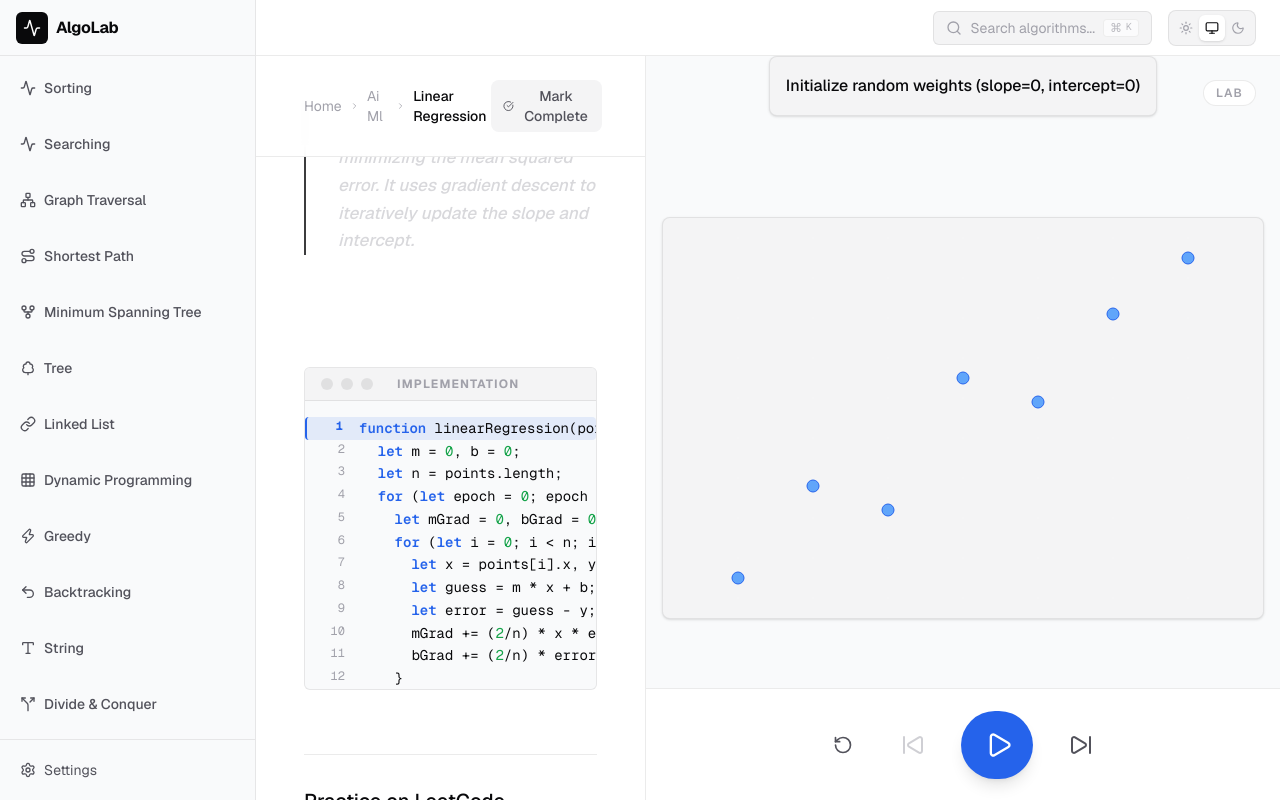
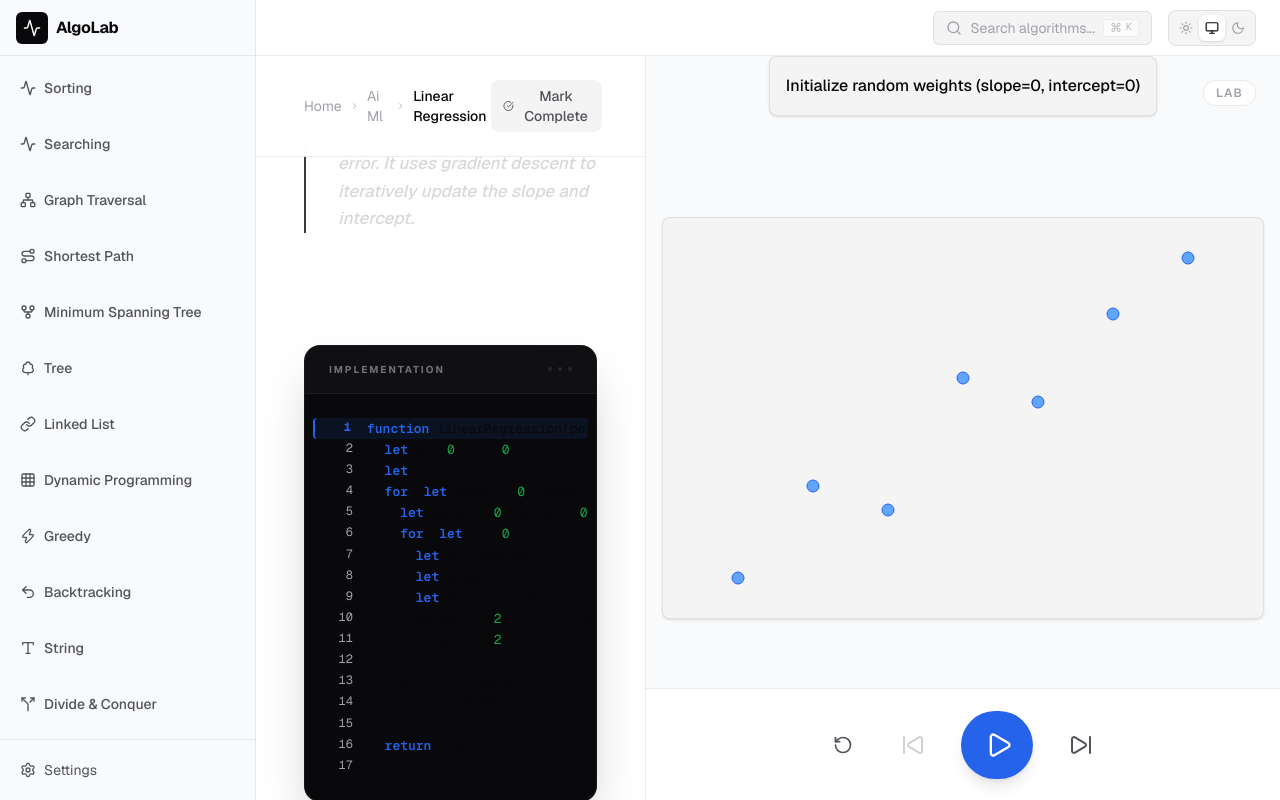
Before and after one commit to hoojinguyen/algo-lab, a Next.js app: page /ai-ml/linear-regression in a window 1280 px wide. Built offline with nearby package versions, Linux system fonts and the light colour scheme.

Commit message:
style: simplify CodeBlock header and unify borders

```diff
--- a/src/components/ui/CodeBlock.tsx
+++ b/src/components/ui/CodeBlock.tsx
@@ -65,19 +65,21 @@ export function CodeBlock({ code, activeLine }: CodeBlockProps) {
   }, [activeLine]);
 
   return (
-    <div className="bg-bg-secondary border border-border rounded-md overflow-hidden">
-      <div className="flex items-center gap-2 bg-bg-tertiary border-b border-border px-4 py-2">
-        <span className="w-3 h-3 rounded-full bg-border" />
-        <span className="w-3 h-3 rounded-full bg-border" />
-        <span className="w-3 h-3 rounded-full bg-border" />
-        <span className="ml-4 text-xs font-bold text-text-muted uppercase tracking-widest">
+    <div className="bg-zinc-950 border border-zinc-800/50 rounded-2xl overflow-hidden shadow-2xl transition-all hover:border-zinc-700/50">
+      <div className="flex items-center justify-between bg-zinc-900/50 border-b border-zinc-800/50 px-6 py-4">
+        <span className="text-[10px] font-bold text-zinc-500 uppercase tracking-[0.2em]">
           Implementation
         </span>
+        <div className="flex gap-1.5">
+          <div className="w-1 h-1 rounded-full bg-zinc-800"></div>
+          <div className="w-1 h-1 rounded-full bg-zinc-800"></div>
+          <div className="w-1 h-1 rounded-full bg-zinc-800"></div>
+        </div>
       </div>
 
       <pre
         ref={codeRef}
-        className="overflow-auto max-h-72 p-4 text-sm font-mono leading-relaxed no-scrollbar"
+        className="overflow-auto max-h-[500px] p-6 text-[13px] font-mono leading-relaxed no-scrollbar"
       >
         {lines.map((line, idx) => {
           const lineNumber = idx + 1;
```
